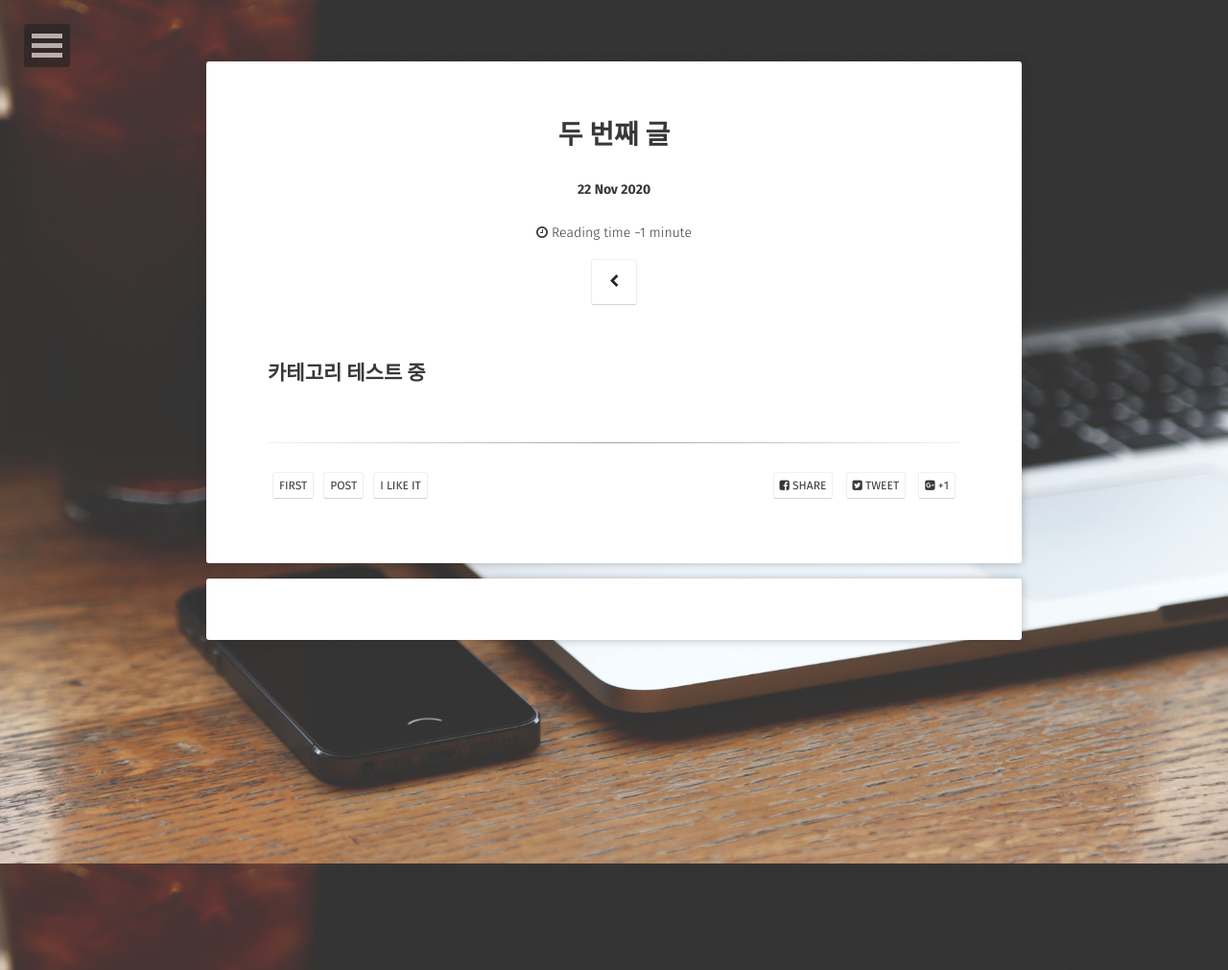
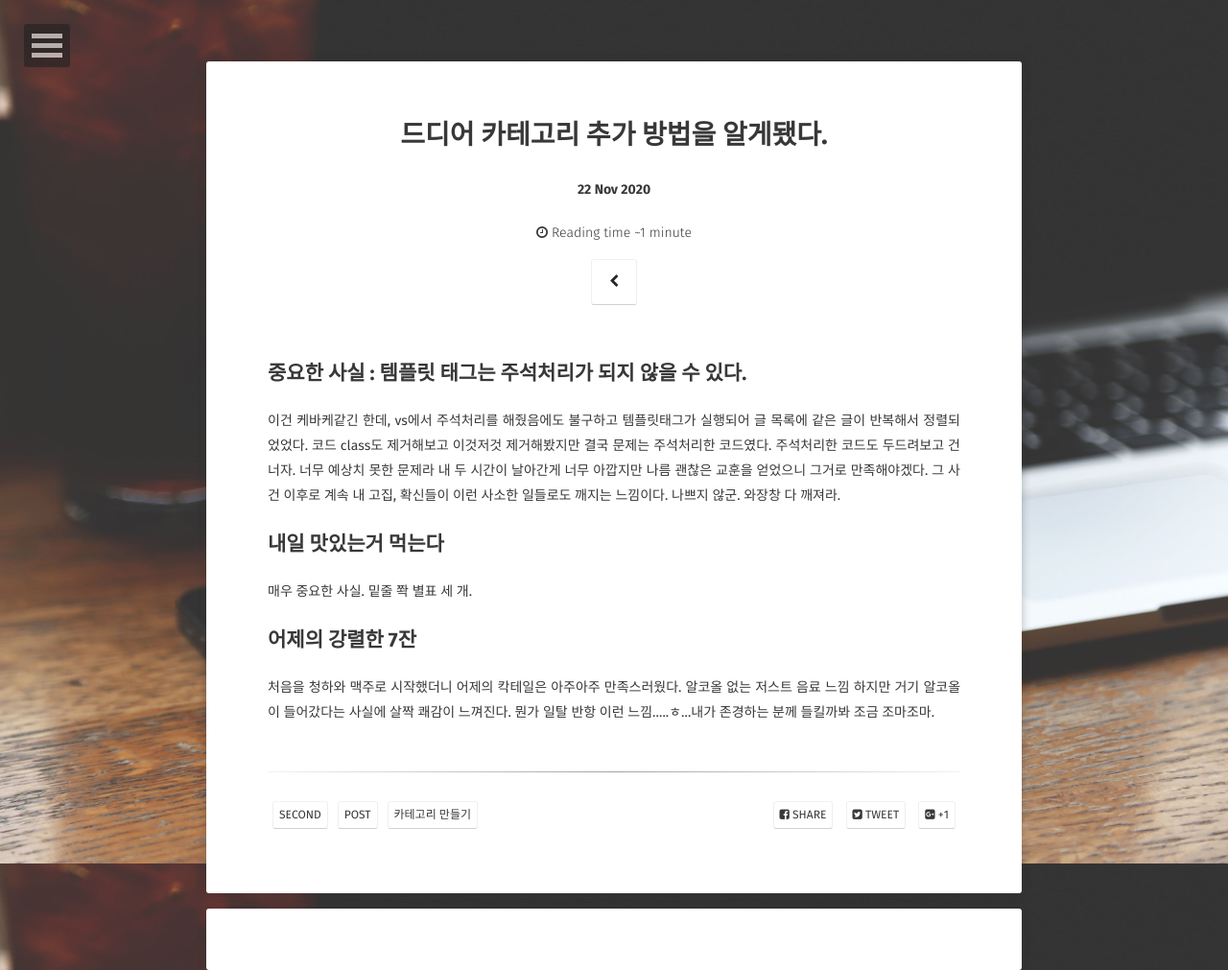
Before and after one commit to louren1234/louren1234.github.io, a Jekyll site: the page built from _posts/2020-11-22-2.md, in a window 1280 px wide. Shown: the whole page at 96% size. Built offline with Jekyll 4.4.1, drawn with Linux system fonts in a browser that asks for light colours; some web fonts are replaced; comment, search, counter and statistics services are not loaded.

Commit message:
스포일러 어떻게 쓰는지 찾느라 삼만리

```diff
--- a/_posts/2020-11-22-2.md
+++ b/_posts/2020-11-22-2.md
@@ -1,14 +1,24 @@
 ---
 layout: post
-title: 두 번째 글
+title: 드디어 카테고리 추가 방법을 알게됐다.
 date: 2020-11-22
 categories: 수다
 excerpt: "글 목록에서 보이는 글 소개"
 tag:
-- first
+- second
 - post
-- I like it
+- 카테고리 만들기
 comments: true
 ---
 
-## 카테고리 테스트 중
+## 중요한 사실 : 템플릿 태그는 주석처리가 되지 않을 수 있다.
+
+이건 케바케같긴 한데, vs에서 주석처리를 해줬음에도 불구하고 템플릿태그가 실행되어 글 목록에 같은 글이 반복해서 정렬되었었다. 코드 class도 제거해보고 이것저것 제거해봤지만 결국 문제는 주석처리한 코드였다. 주석처리한 코드도 두드려보고 건너자. 너무 예상치 못한 문제라 내 두 시간이 날아간게 너무 아깝지만 나름 괜찮은 교훈을 얻었으니 그거로 만족해야겠다. 그 사건 이후로 계속 내 고집, 확신들이 이런 사소한 일들로도 깨지는 느낌이다. 나쁘지 않군. 와장창 다 깨져라.
+
+## 내일 맛있는거 먹는다
+
+매우 중요한 사실. 밑줄 쫙 별표 세 개.
+
+## 어제의 강렬한 7잔
+
+처음을 <span class="spoiler">청하</span>와 <span class="spoiler">맥주</span>로 시작했더니 어제의 칵테일은 아주아주 만족스러웠다. <span class="spoiler">알코올</span> 없는 저스트 음료 느낌 하지만 거기 <span class="spoiler">알코올</span>이 들어갔다는 사실에 살짝 쾌감이 느껴진다. 뭔가 일탈 반항 이런 느낌.....ㅎ...내가 존경하는 분께 들킬까봐 조금 조마조마.
```
Also changed, not shown: category/OS.md (added, +4 -0 lines).
